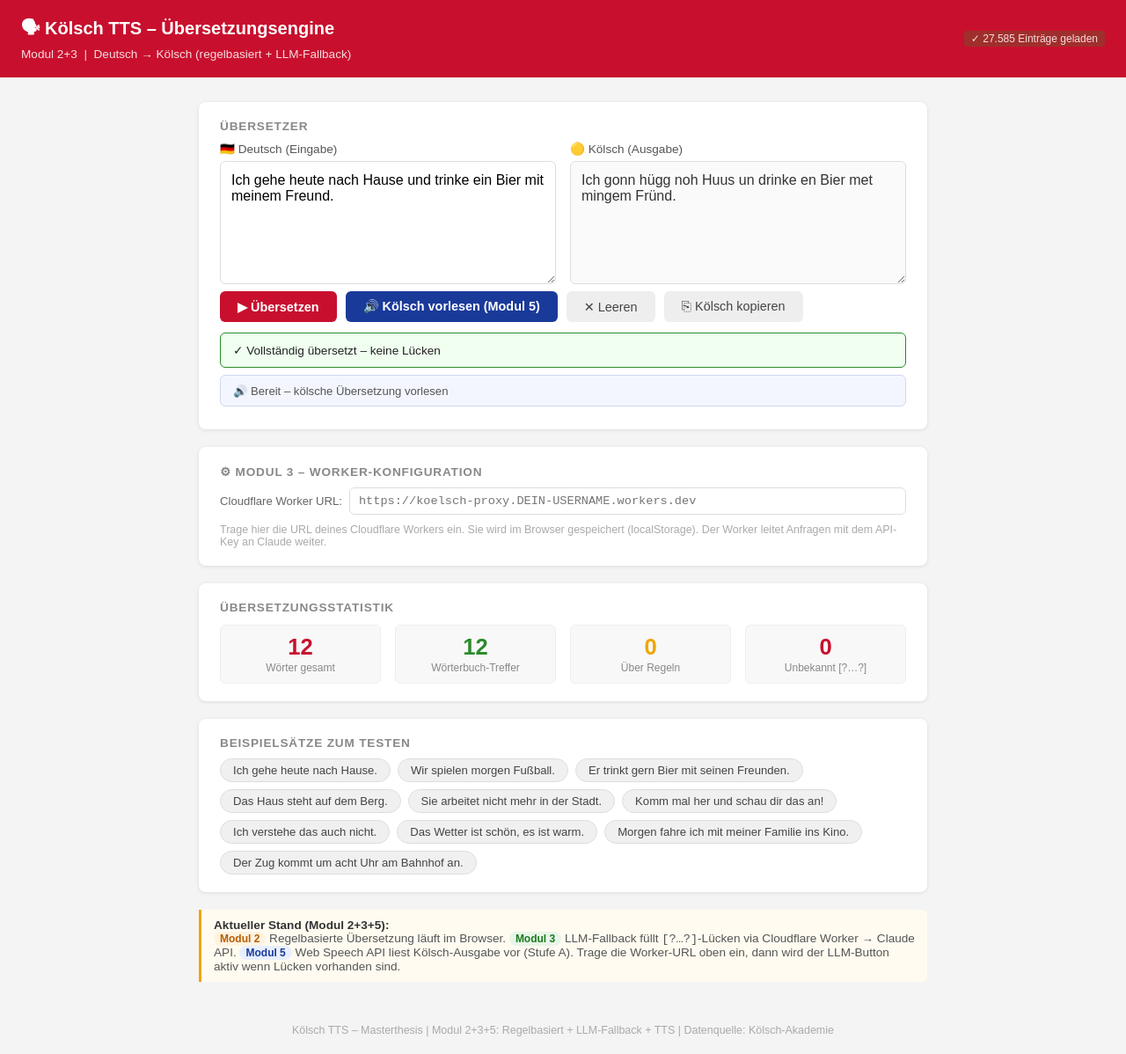
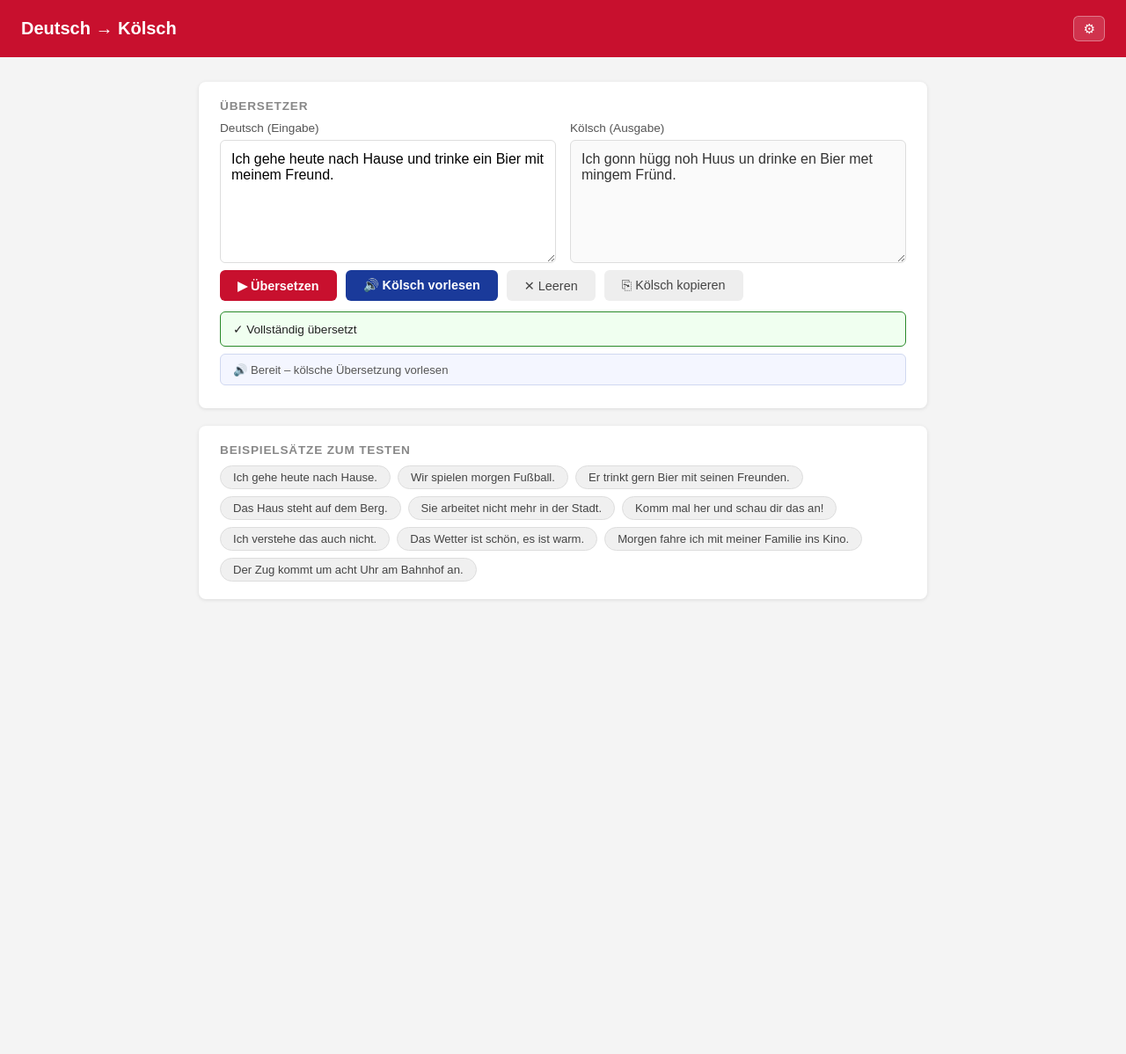
Before and after one commit to randomstly/koelsch-tts, a plain HTML site: page index.html in a window 1280 px wide. Shown: the whole page at 88% size. After the commit the page ends 800 px from the top, so only its background shows below. Drawn offline with Linux system fonts and the light colour scheme.

Commit message:
Add files via upload

```diff
--- a/index.html
+++ b/index.html
@@ -3,7 +3,7 @@
 <head>
   <meta charset="UTF-8">
   <meta name="viewport" content="width=device-width, initial-scale=1.0">
-  <title>Kölsch TTS – Übersetzungsengine</title>
+  <title>Deutsch → Kölsch</title>
   <style>
     * { box-sizing: border-box; margin: 0; padding: 0; }
 
@@ -23,15 +23,6 @@
       gap: 14px;
     }
     header h1 { font-size: 1.25rem; font-weight: bold; }
-    header span { font-size: 0.85rem; opacity: 0.85; }
-    .badge {
-      background: rgba(255,255,255,0.2);
-      border-radius: 4px;
-      padding: 2px 8px;
-      font-size: 0.75rem;
-      margin-left: auto;
-    }
-
     main {
       max-width: 860px;
       margin: 28px auto;
@@ -115,12 +106,6 @@
       color: #444;
     }
     .btn-secondary:hover:not(:disabled) { background: #ddd; }
-    .btn-llm {
-      background: #1a7a1a;
-      color: white;
-      font-weight: bold;
-    }
-    .btn-llm:hover:not(:disabled) { background: #145e14; }
 
     /* ── Modul-3-Statusleiste ── */
     .modul3-status {
@@ -151,6 +136,22 @@
     }
     @keyframes spin { to { transform: rotate(360deg); } }
 
+    /* ── Einstellungen (Zahnrad im Kopf) ── */
+    .btn-einstellungen {
+      margin-left: auto;
+      background: rgba(255,255,255,0.15);
+      color: white;
+      border: 1px solid rgba(255,255,255,0.35);
+      border-radius: 6px;
+      padding: 6px 10px;
+      font-size: 0.95rem;
+      line-height: 1;
+      cursor: pointer;
+    }
+    .btn-einstellungen:hover { background: rgba(255,255,255,0.28); }
+    #einstellungenCard { display: none; }
+    #einstellungenCard.offen { display: block; }
+
     /* ── Worker-URL Konfiguration ── */
     .worker-config {
       display: flex;
@@ -170,39 +171,11 @@
     .worker-config label { font-size: 0.82rem; color: #666; white-space: nowrap; }
     .worker-url-hint { font-size: 0.78rem; color: #aaa; margin-top: 4px; }
 
-    /* ── Statistik ── */
-    .statistik {
-      display: flex;
-      gap: 16px;
-      flex-wrap: wrap;
-      margin-top: 12px;
-    }
-    .stat-box {
-      flex: 1;
-      min-width: 110px;
-      background: #f8f8f8;
-      border-radius: 6px;
-      padding: 10px 14px;
-      text-align: center;
-      border: 1px solid #eee;
-    }
-    .stat-zahl {
-      font-size: 1.6rem;
-      font-weight: bold;
-      color: #C8102E;
-    }
-    .stat-label {
-      font-size: 0.75rem;
-      color: #888;
-      margin-top: 2px;
-    }
-
+    /* ── Unbekannte Wörter ── */
     .unbekannte-liste {
-      margin-top: 12px;
       font-size: 0.88rem;
       color: #666;
     }
-    .unbekannte-liste strong { color: #C8102E; }
     .unbekannte-tag {
       display: inline-block;
       background: #fff3f3;
@@ -241,16 +214,6 @@
       border-color: #C8102E;
     }
 
-    .info-box {
-      background: #fffbf0;
-      border-left: 3px solid #f0a500;
-      padding: 10px 14px;
-      font-size: 0.85rem;
-      color: #555;
-      border-radius: 0 6px 6px 0;
-    }
-    .info-box strong { color: #333; }
-
     .laden-status {
       font-size: 0.82rem;
       color: #888;
@@ -259,20 +222,6 @@
     .laden-ok   { color: #2a8a2a; }
     .laden-warn { color: #b85c00; }
     .laden-err  { color: #C8102E; }
-
-    /* Module-Badges in Statusleiste */
-    .modul-badge {
-      display: inline-block;
-      padding: 1px 7px;
-      border-radius: 10px;
-      font-size: 0.75rem;
-      font-weight: bold;
-      background: #eee;
-      color: #666;
-    }
-    .modul-badge.m2 { background: #fff3e0; color: #b85c00; }
-    .modul-badge.m3 { background: #e8f5e9; color: #1a7a1a; }
-    .modul-badge.m5 { background: #e8f0ff; color: #1a3a9a; }
 
     /* ── Modul 5 – TTS ── */
     .btn-tts {
@@ -311,22 +260,14 @@
       margin-top: 4px;
     }
 
-    footer {
-      text-align: center;
-      padding: 20px;
-      font-size: 0.78rem;
-      color: #aaa;
-    }
   </style>
 </head>
 <body>
 
 <header>
-  <div>
-    <h1>🗣 Kölsch TTS – Übersetzungsengine</h1>
-    <span>Modul 2+3 &nbsp;|&nbsp; Deutsch → Kölsch (regelbasiert + LLM-Fallback)</span>
-  </div>
-  <span class="badge" id="wbStatus">Wörterbuch wird geladen…</span>
+  <h1>Deutsch → Kölsch</h1>
+  <button class="btn-einstellungen" id="btnEinstellungen"
+          onclick="einstellungenUmschalten()" title="Einstellungen">&#9881;</button>
 </header>
 
 <main>
@@ -337,7 +278,7 @@
     <div class="uebersetzer">
       <div>
         <label for="eingabe" style="font-size:0.85rem;color:#555;display:block;margin-bottom:6px;">
-          🇩🇪 Deutsch (Eingabe)
+          Deutsch (Eingabe)
         </label>
         <textarea id="eingabe"
           placeholder="Deutschen Text eingeben…"
@@ -345,7 +286,7 @@
       </div>
       <div>
         <label for="ausgabe" style="font-size:0.85rem;color:#555;display:block;margin-bottom:6px;">
-          🟡 Kölsch (Ausgabe)
+          Kölsch (Ausgabe)
         </label>
         <textarea id="ausgabe" readonly placeholder="Übersetzung erscheint hier…"></textarea>
       </div>
@@ -353,11 +294,8 @@
 
     <div class="btn-row">
       <button class="btn-primary" id="btnUebersetzen" onclick="uebersetzeMitStatistik()">▶ Übersetzen</button>
-      <button class="btn-llm"    id="btnLLM"         onclick="llmFallbackAusfuehren()" style="display:none;">
-        ✨ LLM-Lücken füllen (Modul 3)
-      </button>
       <button class="btn-tts" id="btnVorlesen" onclick="ttsVorlesen()" disabled>
-        🔊 Kölsch vorlesen (Modul 5)
+        🔊 Kölsch vorlesen
       </button>
       <button class="btn-secondary" id="btnStopp" onclick="ttsStoppen()" style="display:none;">⏹ Stopp</button>
       <button class="btn-secondary" onclick="leeren()">✕ Leeren</button>
@@ -366,61 +304,24 @@
 
     <!-- Modul-3-Statuszeile -->
     <div class="modul3-status inaktiv" id="modul3Status">
-      <span id="modul3StatusText">LLM-Fallback bereit – klicke „LLM-Lücken füllen" wenn [?…?]-Wörter vorhanden</span>
+      <span id="modul3StatusText">Bereit – unbekannte Wörter werden automatisch ergänzt</span>
     </div>
 
     <!-- Modul-5-TTS-Statuszeile -->
     <div class="tts-status" id="ttsStatus">
-      <span id="ttsStatusText">🔊 TTS bereit – übersetze zuerst, dann vorlesen</span>
+      <span id="ttsStatusText">🔊 Bereit, sobald eine Übersetzung vorliegt</span>
     </div>
     <div class="tts-hinweis" id="ttsHinweis"></div>
 
     <div id="ladenStatus" class="laden-status"></div>
   </div>
 
-  <!-- ── Worker-Konfiguration ── -->
-  <div class="card" id="workerConfigCard">
-    <h2>⚙ Modul 3 – Worker-Konfiguration</h2>
-    <div class="worker-config">
-      <label for="workerUrl">Cloudflare Worker URL:</label>
-      <input type="url" id="workerUrl"
-        placeholder="https://koelsch-proxy.DEIN-USERNAME.workers.dev"
-        value="">
-    </div>
-    <div class="worker-url-hint">
-      Trage hier die URL deines Cloudflare Workers ein. Sie wird im Browser gespeichert (localStorage).
-      Der Worker leitet Anfragen mit dem API-Key an Claude weiter.
-    </div>
-  </div>
-
-  <!-- ── Statistik ── -->
-  <div class="card" id="statistikCard" style="display:none;">
-    <h2>Übersetzungsstatistik</h2>
-    <div class="statistik">
-      <div class="stat-box">
-        <div class="stat-zahl" id="statGesamt">0</div>
-        <div class="stat-label">Wörter gesamt</div>
-      </div>
-      <div class="stat-box">
-        <div class="stat-zahl" id="statWb" style="color:#2a8a2a;">0</div>
-        <div class="stat-label">Wörterbuch-Treffer</div>
-      </div>
-      <div class="stat-box">
-        <div class="stat-zahl" id="statRegeln" style="color:#f0a500;">0</div>
-        <div class="stat-label">Über Regeln</div>
-      </div>
-      <div class="stat-box">
-        <div class="stat-zahl" id="statUnb" style="color:#C8102E;">0</div>
-        <div class="stat-label">Unbekannt [?…?]</div>
-      </div>
-    </div>
-
-    <div class="unbekannte-liste" id="unbekannteContainer" style="display:none;">
-      <strong>Unbekannte Wörter</strong>
-      <span class="modul-badge m2">Modul 2</span>
-      → wird an LLM übergeben
-      <span class="modul-badge m3">Modul 3</span>:<br>
-      <div id="unbekannteTags" style="margin-top:6px;"></div>
+  <!-- ── Unbekannte Wörter ── -->
+  <div class="card" id="unbekannteCard" style="display:none;">
+    <h2>Unbekannte Wörter</h2>
+    <div class="unbekannte-liste">
+      <span id="unbekannteHinweis"></span>
+      <div id="unbekannteTags" style="margin-top:8px;"></div>
     </div>
   </div>
 
@@ -441,20 +342,22 @@
     </div>
   </div>
 
-  <!-- ── Hinweisbox ── -->
-  <div class="info-box">
-    <strong>Aktueller Stand (Modul 2+3+5):</strong><br>
-    <span class="modul-badge m2">Modul 2</span> Regelbasierte Übersetzung läuft im Browser.
-    <span class="modul-badge m3">Modul 3</span> LLM-Fallback füllt <code>[?…?]</code>-Lücken via Cloudflare Worker → Claude API.
-    <span class="modul-badge m5">Modul 5</span> Web Speech API liest Kölsch-Ausgabe vor (Stufe A).
-    Trage die Worker-URL oben ein, dann wird der LLM-Button aktiv wenn Lücken vorhanden sind.
+  <!-- ── Einstellungen (über das Zahnrad im Kopf) ── -->
+  <div class="card" id="einstellungenCard">
+    <h2>Einstellungen</h2>
+    <div class="worker-config">
+      <label for="workerUrl">Cloudflare-Worker-URL:</label>
+      <input type="url" id="workerUrl" autocomplete="off" spellcheck="false"
+        placeholder="https://&lt;name&gt;.workers.dev" value="">
+      <button class="btn-secondary" onclick="workerUrlVergessen()">Löschen</button>
+    </div>
+    <div class="worker-url-hint">
+      Die URL wird nur im Browser gespeichert (localStorage) und steht nicht im Quelltext.
+      Über sie läuft die automatische Ergänzung unbekannter Wörter.
+    </div>
   </div>
 
 </main>
-
-<footer>
-  Kölsch TTS – Masterthesis | Modul 2+3+5: Regelbasiert + LLM-Fallback + TTS | Datenquelle: Kölsch-Akademie
-</footer>
 
 <!-- Skripte: Wörterbuch zuerst, dann Translator -->
 <script src="woerterbuch.js"></script>
@@ -465,23 +368,18 @@
 //  MODUL 2 – Zustand
 // ════════════════════════════════════════════════════════════════════
 let _letzterM2Result = null; // Hält das letzte Modul-2-Ergebnis
+let _llmLaeuft        = false; // Verhindert parallele Modul-3-Anfragen
+let _llmAbbruch       = null;  // Bricht eine laufende Modul-3-Anfrage ab
 
 // ════════════════════════════════════════════════════════════════════
 //  Initialisierung
 // ════════════════════════════════════════════════════════════════════
 window.addEventListener("load", function () {
-  const badge  = document.getElementById("wbStatus");
   const status = document.getElementById("ladenStatus");
 
-  if (typeof KOELSCH_WOERTERBUCH !== "undefined") {
-    const anzahl = Object.keys(KOELSCH_WOERTERBUCH).length.toLocaleString("de-DE");
-    badge.textContent = `✓ ${anzahl} Einträge geladen`;
-    badge.style.background = "rgba(42,138,42,0.3)";
-  } else {
-    badge.textContent = "⚠ Wörterbuch fehlt";
-    badge.style.background = "rgba(200,16,46,0.3)";
+  if (typeof KOELSCH_WOERTERBUCH === "undefined") {
     status.className   = "laden-status laden-err";
-    status.textContent = "woerterbuch.js nicht gefunden.";
+    status.textContent = "Das Wörterbuch konnte nicht geladen werden.";
   }
 
   // Worker-URL aus localStorage laden
@@ -532,35 +430,28 @@ function uebersetzeMitStatistik() {
   document.getElementById("btnVorlesen").disabled = false;
   setTtsStatus("neutral", "🔊 Bereit – kölsche Übersetzung vorlesen");
 
-  // Statistik anzeigen
-  const s = result.statistik;
-  document.getElementById("statGesamt").textContent = s.gesamt;
-  document.getElementById("statWb").textContent     = s.woerterb;
-  document.getElementById("statRegeln").textContent = s.regeln;
-  document.getElementById("statUnb").textContent    = s.unbekannt;
-  document.getElementById("statistikCard").style.display = "block";
-
   // Unbekannte Wörter anzeigen
-  const unbContainer = document.getElementById("unbekannteContainer");
-  const unbTags      = document.getElementById("unbekannteTags");
+  const unbCard = document.getElementById("unbekannteCard");
+  const unbTags = document.getElementById("unbekannteTags");
 
   if (result.unbekannteWoerter && result.unbekannteWoerter.length > 0) {
     unbTags.innerHTML = result.unbekannteWoerter
       .map(w => `<span class="unbekannte-tag" id="tag-${w.replace(/\W/g,'_')}">${w}</span>`)
       .join(" ");
-    unbContainer.style.display = "block";
+    document.getElementById("unbekannteHinweis").textContent =
+      "Diese Wörter stehen nicht im Wörterbuch. Sie werden automatisch ergänzt.";
+    unbCard.style.display = "block";
 
-    // LLM-Button einblenden
+    // Modul 3 ohne Zutun des Nutzers anstoßen
     const workerUrl = document.getElementById("workerUrl").value.trim();
-    const btnLLM = document.getElementById("btnLLM");
-    btnLLM.style.display = "inline-block";
-    btnLLM.disabled = false;
-
-    setModul3Status("inaktiv", `${result.unbekannteWoerter.length} Lücke(n) gefunden – „LLM-Lücken füllen" klicken${workerUrl ? "" : " (Worker-URL fehlt)"}`);
+    if (workerUrl) {
+      llmFallbackAusfuehren();
+    } else {
+      setModul3Status("fehler", `${result.unbekannteWoerter.length} unbekannte(s) Wort/Wörter – automatische Ergänzung ist nicht eingerichtet (⚙ oben rechts)`);
+    }
   } else {
-    unbContainer.style.display = "none";
-    document.getElementById("btnLLM").style.display = "none";
-    setModul3Status("fertig", "✓ Vollständig übersetzt – keine Lücken");
+    unbCard.style.display = "none";
+    setModul3Status("fertig", "✓ Vollständig übersetzt");
   }
 }
 
@@ -572,7 +463,7 @@ async function llmFallbackAusfuehren() {
 
   const workerUrl = document.getElementById("workerUrl").value.trim();
   if (!workerUrl) {
-    setModul3Status("fehler", "⚠ Bitte Worker-URL oben eintragen (z. B. https://koelsch-proxy.xxx.workers.dev)");
+    setModul3Status("fehler", "⚠ Automatische Ergänzung ist nicht eingerichtet – ⚙ oben rechts");
     return;
   }
 
@@ -582,10 +473,13 @@ async function llmFallbackAusfuehren() {
     return;
   }
 
-  // UI sperren
-  const btnLLM = document.getElementById("btnLLM");
+  // Laufende Anfrage einer früheren Eingabe abbrechen
+  if (_llmAbbruch) _llmAbbruch.abort();
+  _llmAbbruch = new AbortController();
+  const diesesErgebnis = _letzterM2Result;
+
+  _llmLaeuft = true;
   const btnUeb = document.getElementById("btnUebersetzen");
-  btnLLM.disabled = true;
   btnUeb.disabled = true;
   setModul3Status("ladend", null, true);
 
@@ -597,6 +491,7 @@ async function llmFallbackAusfuehren() {
         markedText:    uebersetzung,
         unknownWords:  unbekannteWoerter,
       }),
+      signal: _llmAbbruch.signal,
     });
 
     if (!response.ok) {
@@ -610,13 +505,20 @@ async function llmFallbackAusfuehren() {
       throw new Error("Leere Antwort vom Worker");
     }
 
+    // Antwort einer inzwischen überholten Eingabe verwerfen
+    if (diesesErgebnis !== _letzterM2Result) return;
+
     // Ausgabe aktualisieren
     const ausgabe = document.getElementById("ausgabe");
     ausgabe.value = data.uebersetzung;
     ausgabe.classList.add("llm-aktiv");
 
-    // Statistik: Unbekannte auf 0 setzen
-    document.getElementById("statUnb").textContent = "0";
+    // Tatsächlich gefüllte und verbliebene Lücken auszählen
+    const offen    = (data.uebersetzung.match(/\[\?[^\]]*\?\]/g) || []).length;
+    const gefuellt = Math.max(0, diesesErgebnis.statistik.unbekannt - offen);
+    document.getElementById("unbekannteHinweis").textContent = offen > 0
+      ? "Durchgestrichene Wörter wurden ergänzt, die übrigen konnten nicht übersetzt werden."
+      : "Alle Wörter wurden ergänzt.";
 
     // Tags als gelöst markieren
     unbekannteWoerter.forEach(w => {
@@ -625,19 +527,19 @@ async function llmFallbackAusfuehren() {
     });
 
     // Modul-3-Ergebnis speichern (für Modul 5)
-    _letzterM2Result.uebersetzungFinal = data.uebersetzung;
+    diesesErgebnis.uebersetzungFinal = data.uebersetzung;
 
     // Modul 5: Vorlesen-Button auf finales Ergebnis hinweisen
-    setTtsStatus("neutral", "🔊 Bereit – vollständige Kölsch-Übersetzung (inkl. LLM) vorlesen");
+    setTtsStatus("neutral", "🔊 Bereit – kölsche Übersetzung vorlesen");
 
-    setModul3Status("fertig", `✓ LLM hat ${unbekannteWoerter.length} Lücke(n) gefüllt – Ergebnis bereit für Modul 5`);
-    btnLLM.disabled = true; // einmal reicht
+    setModul3Status("fertig", `✓ ${gefuellt} Wort/Wörter ergänzt`);
 
   } catch (err) {
-    setModul3Status("fehler", `✗ Fehler: ${err.message}`);
-    btnLLM.disabled = false;
+    if (err.name === "AbortError") return;
+    setModul3Status("fehler", `✗ Ergänzung fehlgeschlagen: ${err.message} – erneut übersetzen startet einen neuen Versuch`);
   } finally {
-    btnUeb.disabled = false;
+    _llmLaeuft = false;
+    document.getElementById("btnUebersetzen").disabled = false;
   }
 }
 
@@ -657,19 +559,29 @@ function setModul3Status(typ, text, spinner = false) {
     const sp = document.createElement("div");
     sp.className = "spinner";
     el.insertBefore(sp, tx);
-    tx.textContent = "Claude übersetzt Lücken…";
+    tx.textContent = "Unbekannte Wörter werden ergänzt…";
   } else {
     tx.textContent = text || "";
   }
+}
+
+function einstellungenUmschalten() {
+  document.getElementById("einstellungenCard").classList.toggle("offen");
+}
+
+function workerUrlVergessen() {
+  localStorage.removeItem("koelsch_worker_url");
+  document.getElementById("workerUrl").value = "";
+  setModul3Status("inaktiv", "Verbindung gelöscht – es wird nichts mehr ergänzt");
 }
 
 function leeren() {
   document.getElementById("eingabe").value  = "";
   document.getElementById("ausgabe").value  = "";
   document.getElementById("ausgabe").classList.remove("llm-aktiv");
-  document.getElementById("statistikCard").style.display = "none";
-  document.getElementById("btnLLM").style.display = "none";
-  setModul3Status("inaktiv", "LLM-Fallback bereit");
+  document.getElementById("unbekannteCard").style.display = "none";
+  if (_llmAbbruch) _llmAbbruch.abort();
+  setModul3Status("inaktiv", "Bereit – unbekannte Wörter werden automatisch ergänzt");
   _letzterM2Result = null;
   // Modul 5: TTS zurücksetzen
   ttsStoppen();
```
